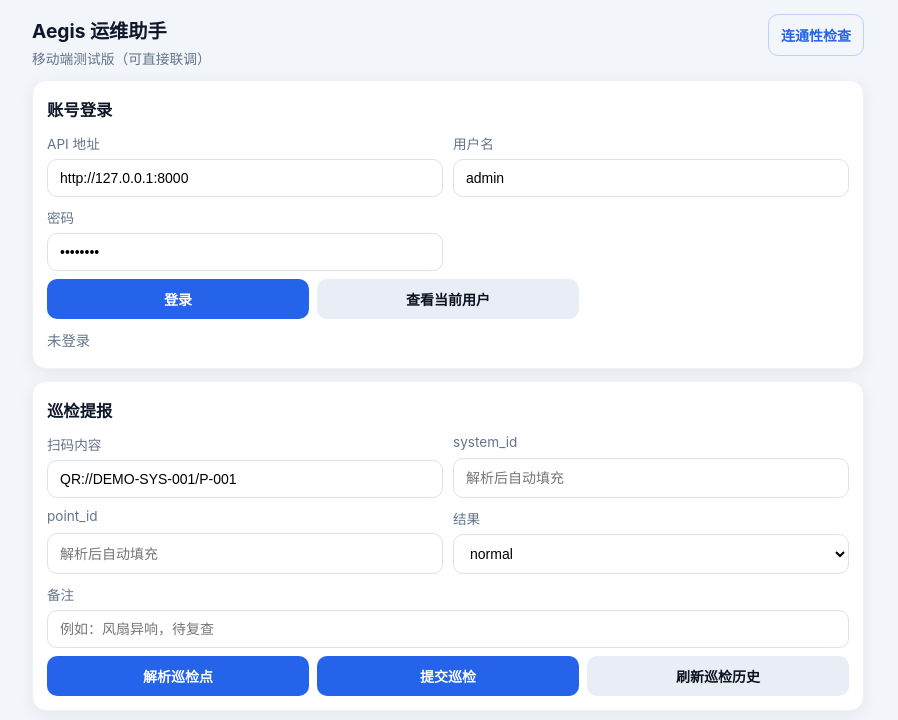
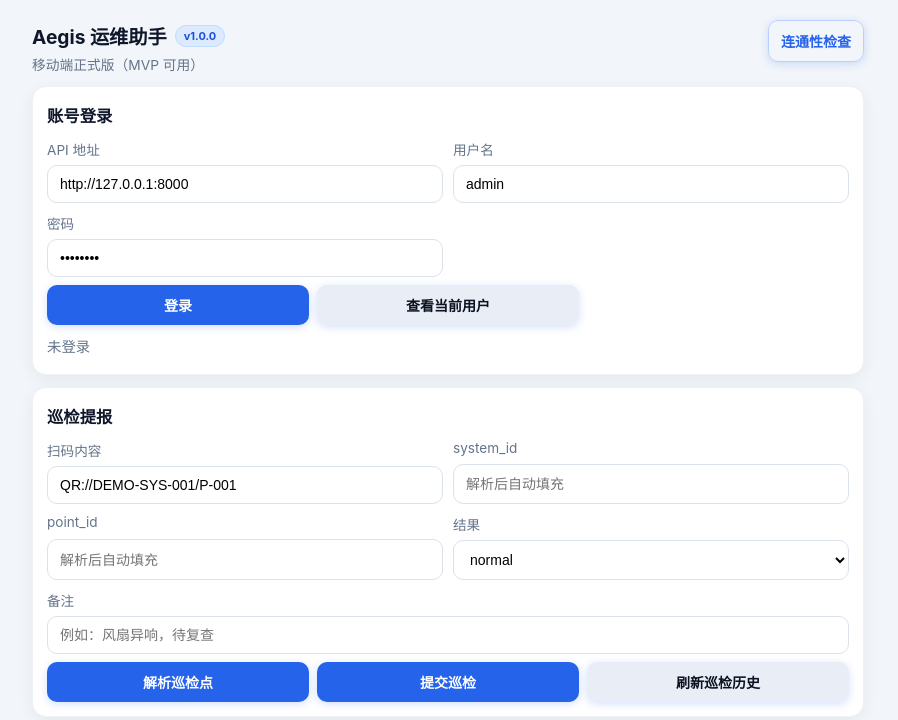
Before and after one commit to silphonxf/Aegis, a plain HTML site: page frontend-mobile/index.html in a window 1280 px wide. Shown: the top 720 px of the page, without its empty margins (192-1090 px from the left). Drawn offline with Linux system fonts and the light colour scheme.

Commit message:
release(v1.0.0): polish frontend UI and publish first stable release

```diff
--- a/frontend-admin/style.css
+++ b/frontend-admin/style.css
@@ -1,10 +1,11 @@
-body { font-family: Arial, sans-serif; margin: 0; background: #f6f8fa; }
-header { background:#24292f; color:#fff; padding:10px 14px; }
-main { padding: 12px; display: grid; gap: 12px; }
+body { font-family: Arial, sans-serif; margin: 0; background: #f6f8fa; color:#111827; }
+header { position: sticky; top:0; z-index:10; background:#24292f; color:#fff; padding:10px 14px; box-shadow:0 2px 8px rgba(0,0,0,.18); }
+main { padding: 12px; display: grid; gap: 12px; max-width: 1200px; margin: 0 auto; }
 .card { background:#fff; padding:12px; border-radius:10px; box-shadow: 0 1px 6px rgba(0,0,0,.08); }
 .card h3 { margin: 12px 0 8px; font-size: 14px; color: #57606a; }
-input,button,select { display:block; margin:6px 0; width:100%; padding:10px; }
-button{ background:#2da44e; color:#fff; border:none; border-radius:8px; }
+input,button,select,textarea { display:block; margin:6px 0; width:100%; padding:10px; border-radius:8px; border:1px solid #d0d7de; }
+button{ background:#2da44e; color:#fff; border:none; box-shadow:0 2px 8px rgba(45,164,78,.24); font-weight:600; }
+button:hover{ filter:brightness(.96); }
 pre { background:#0d1117; color:#c9d1d9; padding:10px; border-radius:8px; overflow:auto; }
 .grid2 { display:grid; grid-template-columns:1fr 1fr; gap:8px; }
 .grid3 { display:grid; grid-template-columns:1fr 1fr 1fr; gap:8px; }
@@ -18,10 +19,12 @@ pre { background:#0d1117; color:#c9d1d9; padding:10px; border-radius:8px; overfl
 .kpi.red{ background:#cf222e; }
 .kpi.total{ background:#57606a; }
 .table-wrap { overflow:auto; }
-table { width:100%; border-collapse: collapse; background:#fff; }
-th,td { border-bottom:1px solid #d8dee4; padding:8px; text-align:left; font-size:13px; }
+table { width:100%; border-collapse: collapse; background:#fff; border-radius:8px; overflow:hidden; }
+th,td { border-bottom:1px solid #d8dee4; padding:8px; text-align:left; font-size:13px; white-space: nowrap; }
+th { background:#f3f4f6; }
 @media (max-width: 900px){ .kpis{ grid-template-columns:1fr 1fr; } .grid3{ grid-template-columns:1fr 1fr; } .grid4{ grid-template-columns:1fr 1fr; } }
 @media (max-width: 640px){ .grid2{ grid-template-columns:1fr; } .grid3{ grid-template-columns:1fr; } .grid4{ grid-template-columns:1fr; } .kpis{ grid-template-columns:1fr; } }
 
+.badge { font-size:11px; background:#dbeafe; color:#1e40af; padding:3px 8px; border-radius:999px; border:1px solid #bfdbfe; }
 .code-list { margin: 0; padding-left: 18px; }
 .code-list li { margin: 6px 0; }
--- a/frontend-mobile/index.html
+++ b/frontend-mobile/index.html
@@ -10,8 +10,8 @@
   <div class="app-shell">
     <header class="topbar">
       <div>
-        <h1>Aegis 运维助手</h1>
-        <p class="subtitle">移动端测试版（可直接联调）</p>
+        <h1>Aegis 运维助手 <span class="badge">v1.0.0</span></h1>
+        <p class="subtitle">移动端正式版（MVP 可用）</p>
       </div>
       <button id="btnPing" class="ghost">连通性检查</button>
     </header>
--- a/frontend-mobile/style.css
+++ b/frontend-mobile/style.css
@@ -8,6 +8,7 @@
   --line: #dbe2ea;
   --radius: 14px;
 }
+html { scroll-behavior: smooth; }
 * { box-sizing: border-box; }
 body {
   margin: 0;
@@ -21,15 +22,33 @@ body {
   padding: 14px;
 }
 .topbar {
+  position: sticky;
+  top: 0;
+  z-index: 10;
+  background: rgba(242, 245, 249, .9);
+  backdrop-filter: blur(8px);
   display: flex;
   align-items: flex-start;
   justify-content: space-between;
   gap: 10px;
   margin-bottom: 12px;
+  padding-top: 6px;
 }
 .topbar h1 {
   margin: 2px 0 4px;
   font-size: 1.2rem;
+  display: flex;
+  align-items: center;
+  gap: 8px;
+}
+.badge {
+  font-size: 11px;
+  font-weight: 700;
+  color: #1d4ed8;
+  background: #dbeafe;
+  border: 1px solid #bfdbfe;
+  border-radius: 999px;
+  padding: 3px 8px;
 }
 .subtitle {
   margin: 0;
@@ -81,8 +100,11 @@ button {
   color: #fff;
   padding: 10px 12px;
   font-weight: 600;
+  box-shadow: 0 2px 8px rgba(37, 99, 235, .2);
+  transition: transform .08s ease, box-shadow .2s ease, background .2s ease;
 }
-button:active { background: var(--brand-press); }
+button:hover { box-shadow: 0 4px 12px rgba(37, 99, 235, .28); }
+button:active { background: var(--brand-press); transform: translateY(1px); }
 button.secondary {
   background: #e9eef6;
   color: #0b1220;
@@ -115,6 +137,7 @@ pre {
   overflow: auto;
   font-size: 12px;
   line-height: 1.45;
+  border: 1px solid #1e293b;
 }
 pre:empty { display: none; }
 
```
Also changed, not shown: docs/release-v1.0.0.md (added, +30 -0 lines), frontend-admin/index.html (+1 -1 lines), README.md.
